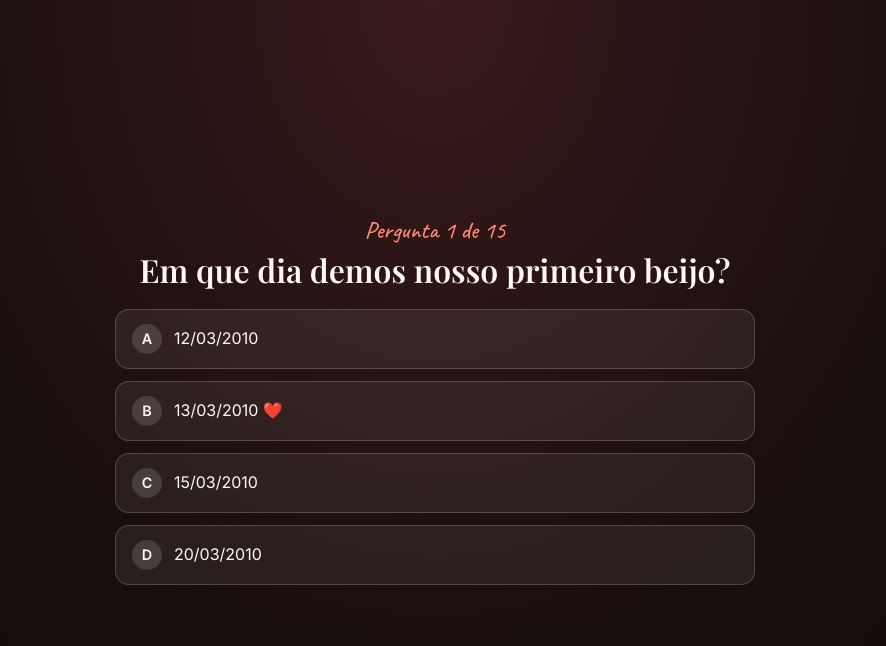
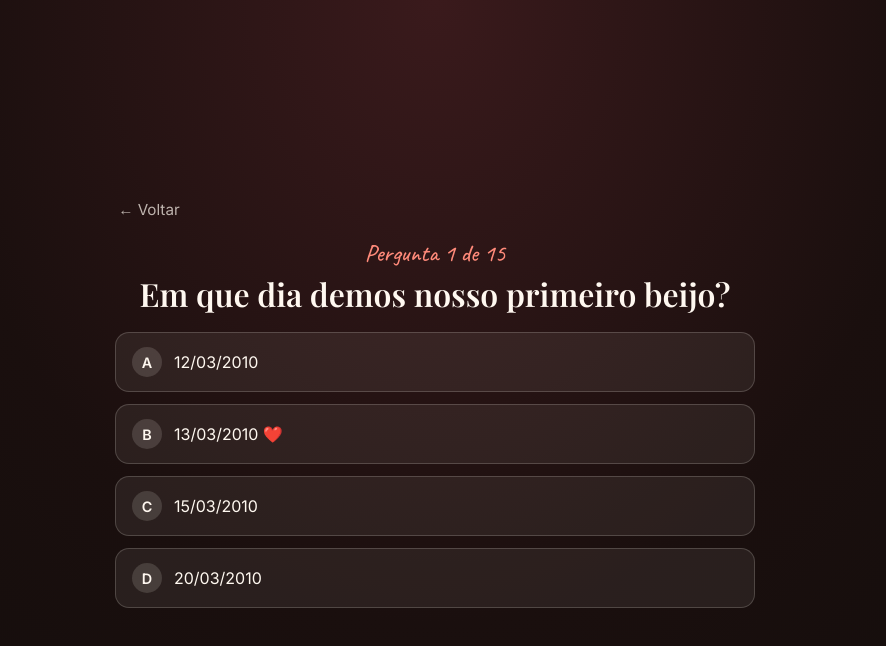
Before and after one commit to lucasdpr/ALISSON, a plain HTML site: page quiz.html in a window 1280 px wide. Both pictures are taken after a click on the button "Começar". Shown: the whole page, without its empty margins (205-1091 px from the left). Drawn offline with nearby package versions, Linux system fonts and the light colour scheme; a web font is replaced by a local one.

Commit message:
Quiz: botões de voltar (pergunta anterior e site)
Co-Authored-By: Claude Sonnet 5.5 <noreply@anthropic.com>
Claude-Session: https://claude.ai/code/session_014aBGtBSDZzxu1wCY6NYkfL

```diff
--- a/quiz.css
+++ b/quiz.css
@@ -78,3 +78,7 @@ h2{font-size:clamp(1.4rem,4.6vw,2rem)}
   .dec-corpo p,.dec-topo h2{transition:none;opacity:1;transform:none}
   .role{animation:none}
 }
+
+.voltar{display:inline-block;background:none;border:0;color:var(--ink);opacity:.7;cursor:pointer;font-size:.95rem;padding:.4rem .2rem;margin-bottom:.6rem;text-decoration:none}
+.voltar:hover{opacity:1}
+#tela-pergunta .voltar{display:block;margin-right:auto}
--- a/quiz.html
+++ b/quiz.html
@@ -23,10 +23,12 @@
     <h1>16 anos da nossa história ❤️</h1>
     <p class="sub">Quinze perguntas sobre nós. Responda com o coração.</p>
     <button class="btn" id="comecar" type="button">Começar</button>
+    <p><a class="voltar" href="index.html">← Voltar para o site</a></p>
   </section>
 
   <!-- pergunta -->
   <section class="tela" id="tela-pergunta" aria-live="polite">
+    <button class="voltar" id="voltar" type="button">← Voltar</button>
     <p class="mini" id="contagem"></p>
     <h2 id="titulo"></h2>
     <div class="opcoes" id="opcoes"></div>
--- a/quiz.js
+++ b/quiz.js
@@ -43,6 +43,7 @@
     set("#titulo", q.t);
     $("#barra").style.width = (i / total) * 100 + "%";
     ret.hidden = true;
+    $("#proxima").hidden = false;
     elOpcoes.replaceChildren();
     q.o.forEach((txt, k) => {
       const b = document.createElement("button");
@@ -104,6 +105,9 @@
     subir(14);
   }
 
+  $("#voltar").addEventListener("click", () => {
+    if (i > 0) { i--; renderPergunta(); } else { mostrar("capa"); }
+  });
   $("#comecar").addEventListener("click", () => { i = 0; renderPergunta(); });
   $("#proxima").addEventListener("click", () => {
     $("#proxima").hidden = false;
```
